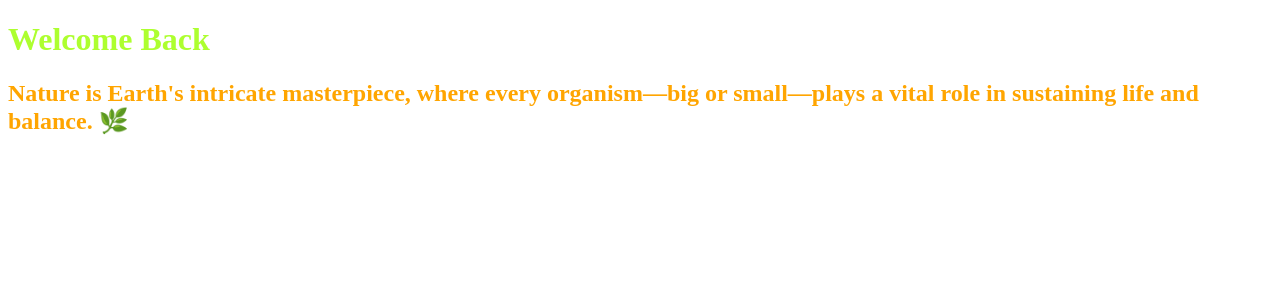
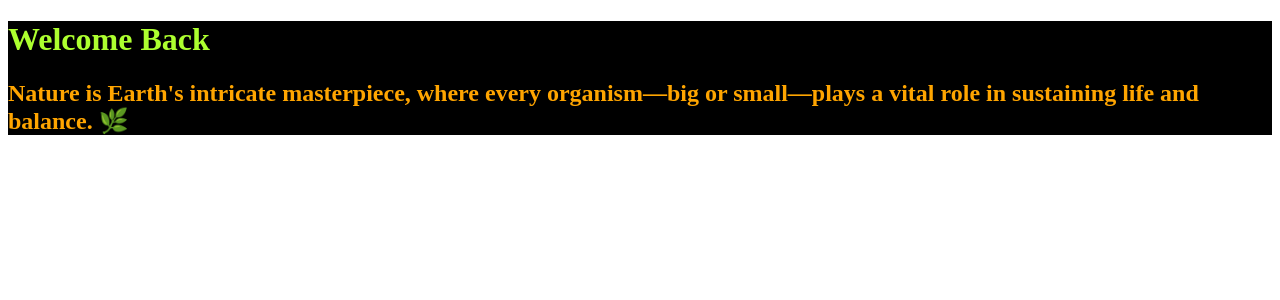
Before and after one commit to 25Rohit25/cicd-demo1, a React (Vite) app: page / in a window 1280 px wide. Shown: the top 300 px of the page. Built offline with nearby package versions, Linux system fonts and the light colour scheme.

Commit message:
Version-4

```diff
--- a/src/App.css
+++ b/src/App.css
@@ -5,7 +5,7 @@ h1{
 h2{
   color: orange;
 }
-#roor{
+#root{
   background-color: black;
 
 }
```
